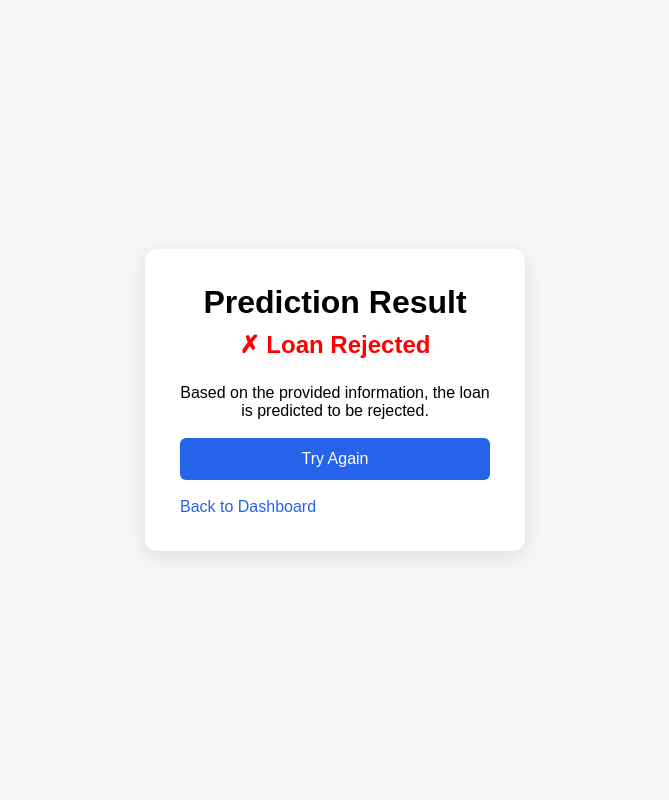
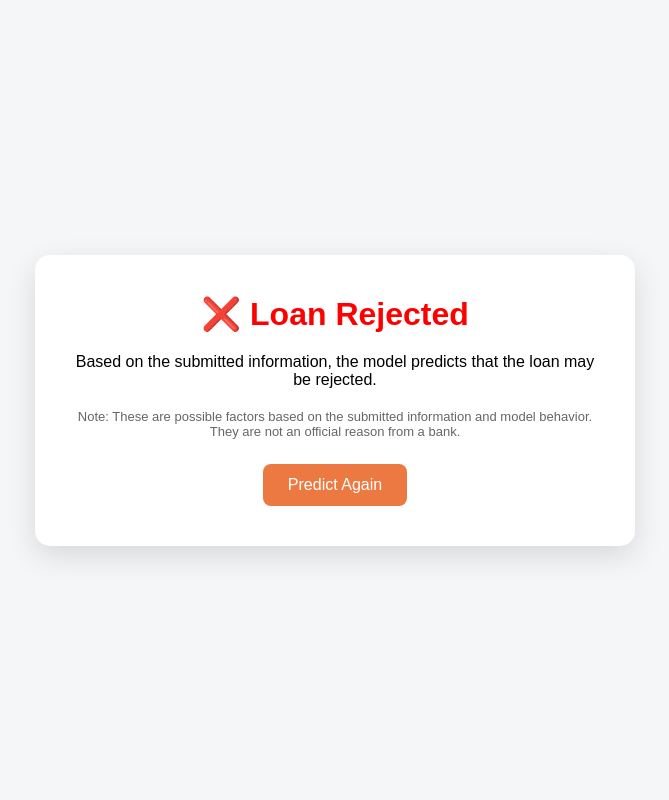
Before and after one commit to nitinku2333-sketch/loan-approval-prediction, a Flask app: template templates/result.html in a window 1280 px wide. Shown: the whole page, without its empty margins (305-974 px from the left). Run offline with Flask 3, Linux system fonts and the light colour scheme; the template is opened without the code that fills it, so the values that code supplies are empty; parts of the project's set-up code (start-up, migrations or seed data) failed here and were passed over.

Commit message:
Update result.html

```diff
--- a/templates/result.html
+++ b/templates/result.html
@@ -1,78 +1,213 @@
 <!DOCTYPE html>
-<html>
+<html lang="en">
 
 <head>
 
-    <title>Prediction Result</title>
+    <meta charset="UTF-8">
 
-    <link
-        rel="stylesheet"
-        href="{{ url_for('static', filename='css/styles.css') }}"
-    >
+    <meta name="viewport" content="width=device-width, initial-scale=1.0">
+
+    <title>Loan Prediction Result</title>
+
+    <style>
+
+        * {
+            margin: 0;
+            padding: 0;
+            box-sizing: border-box;
+        }
+
+        body {
+
+            font-family: Arial, sans-serif;
+
+            min-height: 100vh;
+
+            display: flex;
+
+            justify-content: center;
+
+            align-items: center;
+
+            background: #f4f6f8;
+
+        }
+
+        .result-container {
+
+            width: 90%;
+
+            max-width: 600px;
+
+            background: white;
+
+            padding: 40px;
+
+            border-radius: 15px;
+
+            box-shadow: 0 10px 30px rgba(0, 0, 0, 0.12);
+
+            text-align: center;
+
+        }
+
+        h1 {
+
+            margin-bottom: 20px;
+
+        }
+
+        .approved {
+
+            color: green;
+
+        }
+
+        .rejected {
+
+            color: red;
+
+        }
+
+        .reasons {
+
+            margin-top: 25px;
+
+            text-align: left;
+
+            background: #fff5f5;
+
+            padding: 20px;
+
+            border-radius: 10px;
+
+        }
+
+        .reasons h2 {
+
+            margin-bottom: 15px;
+
+            color: #333;
+
+        }
+
+        .reasons ul {
+
+            padding-left: 20px;
+
+        }
+
+        .reasons li {
+
+            margin-bottom: 10px;
+
+        }
+
+        .back-button {
+
+            display: inline-block;
+
+            margin-top: 25px;
+
+            padding: 12px 25px;
+
+            background: #ED7942;
+
+            color: white;
+
+            text-decoration: none;
+
+            border-radius: 8px;
+
+        }
+
+        .note {
+
+            margin-top: 20px;
+
+            font-size: 13px;
+
+            color: #666;
+
+        }
+
+    </style>
 
 </head>
 
+
 <body>
 
-<div class="container">
-
-    <div class="form-box">
-
-        <h1>Prediction Result</h1>
-
+    <div class="result-container">
 
         {% if result == "Approved" %}
 
-            <h2 style="color: green;">
-                ✓ Loan Approved
-            </h2>
+            <h1 class="approved">
+                ✅ Loan Approved
+            </h1>
 
             <p>
-                Congratulations! Based on the
-                provided information, the loan
-                is predicted to be approved.
+                Based on the submitted information,
+                the model predicts that the loan may be approved.
+            </p>
+
+        {% else %}
+
+            <h1 class="rejected">
+                ❌ Loan Rejected
+            </h1>
+
+            <p>
+                Based on the submitted information,
+                the model predicts that the loan may be rejected.
             </p>
 
 
-        {% else %}
+            {% if reasons %}
 
-            <h2 style="color: red;">
-                ✗ Loan Rejected
-            </h2>
+                <div class="reasons">
 
-            <p>
-                Based on the provided information,
-                the loan is predicted to be rejected.
+                    <h2>
+                        Possible Factors
+                    </h2>
+
+                    <ul>
+
+                        {% for reason in reasons %}
+
+                            <li>
+                                {{ reason }}
+                            </li>
+
+                        {% endfor %}
+
+                    </ul>
+
+                </div>
+
+            {% endif %}
+
+
+            <p class="note">
+
+                Note: These are possible factors based on
+                the submitted information and model behavior.
+                They are not an official reason from a bank.
+
             </p>
 
         {% endif %}
 
 
-        <br>
-
-
-        <a href="{{ url_for('predict') }}">
-
-            <button>
-                Try Again
-            </button>
-
-        </a>
-
-
-        <br><br>
-
-
-        <a href="{{ url_for('dashboard') }}">
-
-            Back to Dashboard
-
+        <a
+            href="{{ url_for('predict') }}"
+            class="back-button"
+        >
+            Predict Again
         </a>
 
     </div>
 
-</div>
-
 </body>
 
 </html>
```
